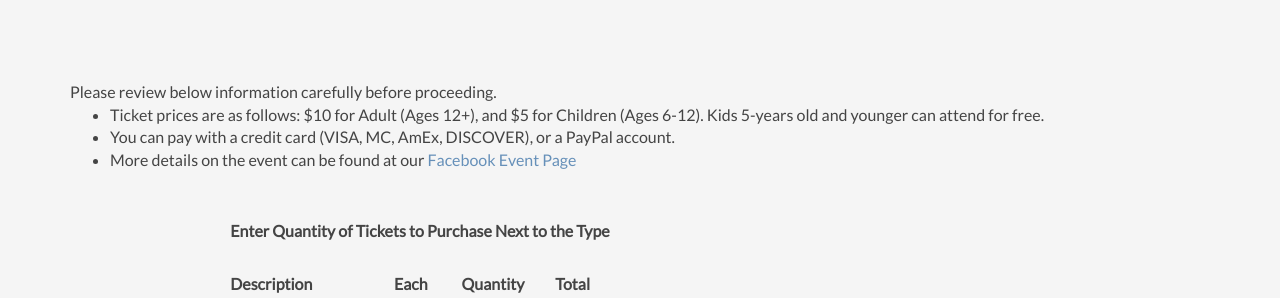
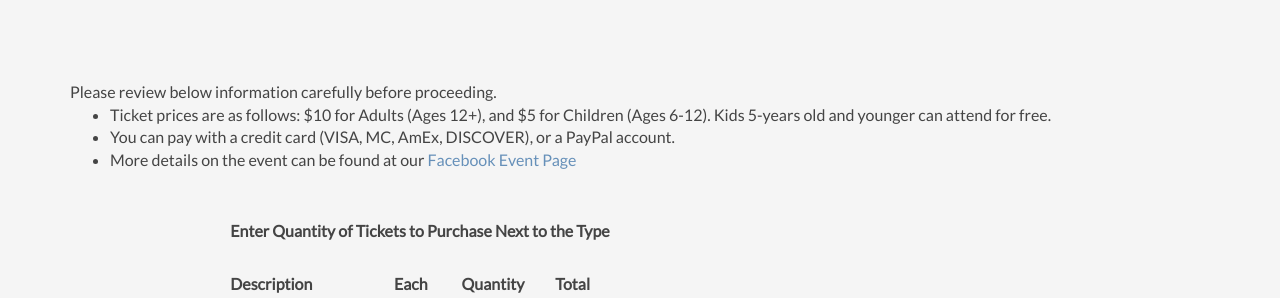
Before and after one commit to ortapdx/ortapdx.github.io, a Jekyll site: the page built from pp_3319.html, in a window 1280 px wide and 934 px high. Shown: the part 248-546 px from the top of the window. Built offline with Jekyll 4.4.1, drawn with Linux system fonts in a browser that asks for light colours; nearby versions of some CDN libraries; comment, search, counter and statistics services are not loaded.

Commit message:
Update pp_3319.html

```diff
--- a/pp_3319.html
+++ b/pp_3319.html
@@ -40,7 +40,7 @@ layout: default
         <br>
         Please review below information carefully before proceeding.
          <ul>
-          <li>Ticket prices are as follows: $10 for Adult (Ages 12+), and $5 for Children (Ages 6-12). Kids 5-years old and younger can attend for free. </li>
+          <li>Ticket prices are as follows: $10 for Adults (Ages 12+), and $5 for Children (Ages 6-12). Kids 5-years old and younger can attend for free. </li>
           <li>You can pay with a credit card (VISA, MC, AmEx, DISCOVER), or a PayPal account.</li>
            <li>More details on the event can be found at our <a href=" https://www.facebook.com/events/2153972834933332">Facebook Event Page</a></li>
          </ul>
```
